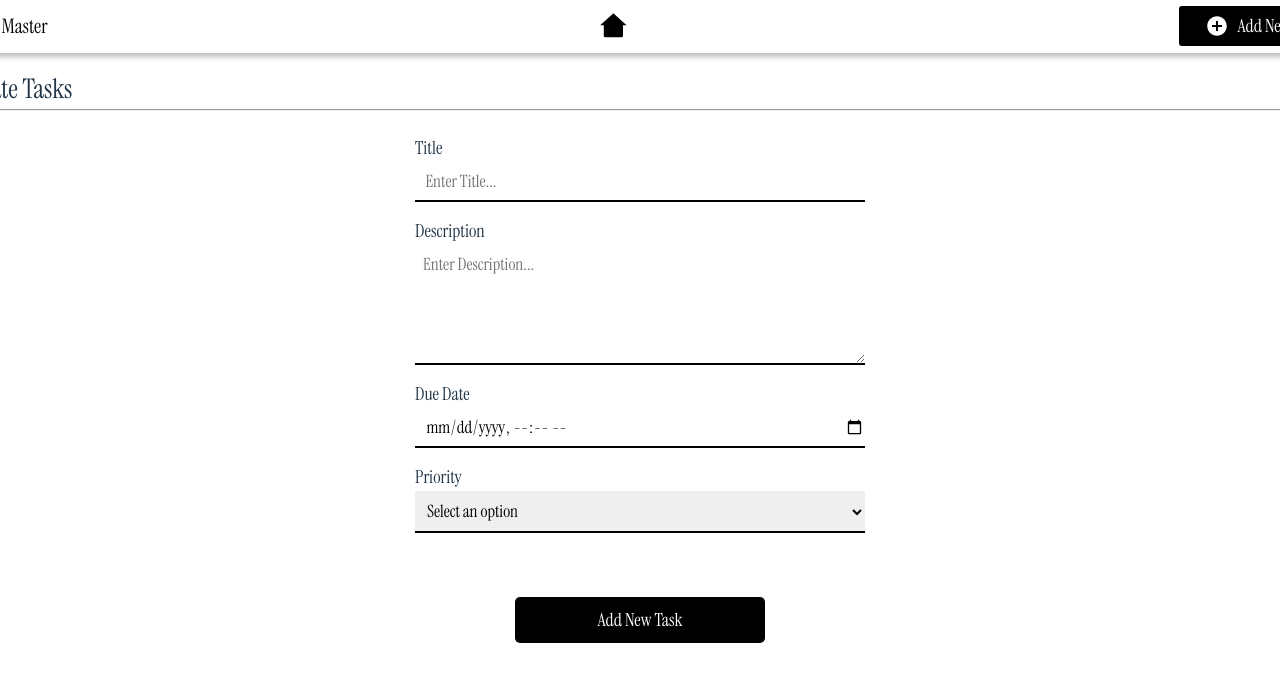
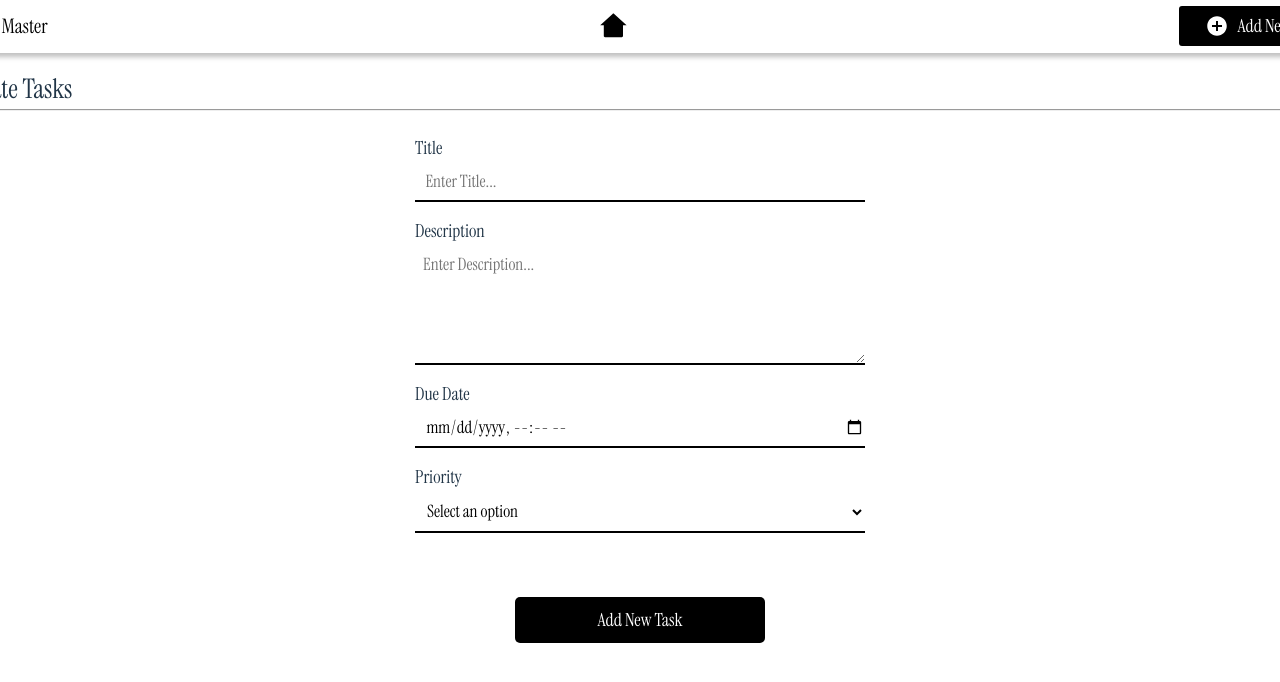
Before and after one commit to KiokoEric/My_Task_Manager, a React (Vite) app in the folder task_master/: page /Create in a window 1280 px wide. Shown: the top 682 px of the page. Built offline with nearby package versions, Linux system fonts and the light colour scheme.

Commit message:
Update to the Task Master Web Application.

```diff
--- a/task_master/src/Pages/Create/Create.css
+++ b/task_master/src/Pages/Create/Create.css
@@ -26,6 +26,7 @@
     font-weight: bold;
 }
 .CreateTask input {
+    background-color: white;
     border: none;
     border-bottom: 2px solid black;
     font-family: 'Instrument Serif', serif;
@@ -45,6 +46,7 @@
     padding-left: 0.65rem;
 }
 .CreateTask textarea {
+    background-color: white;
     border: none;
     border-bottom: 2px solid black;
     font-family: 'Instrument Serif', serif;
@@ -55,6 +57,7 @@
     width: 450px;
 }
 .CreateTask select {
+    background-color: white;
     border: none;
     border-bottom: 2px solid black;
     font-family: 'Instrument Serif', serif;
```
